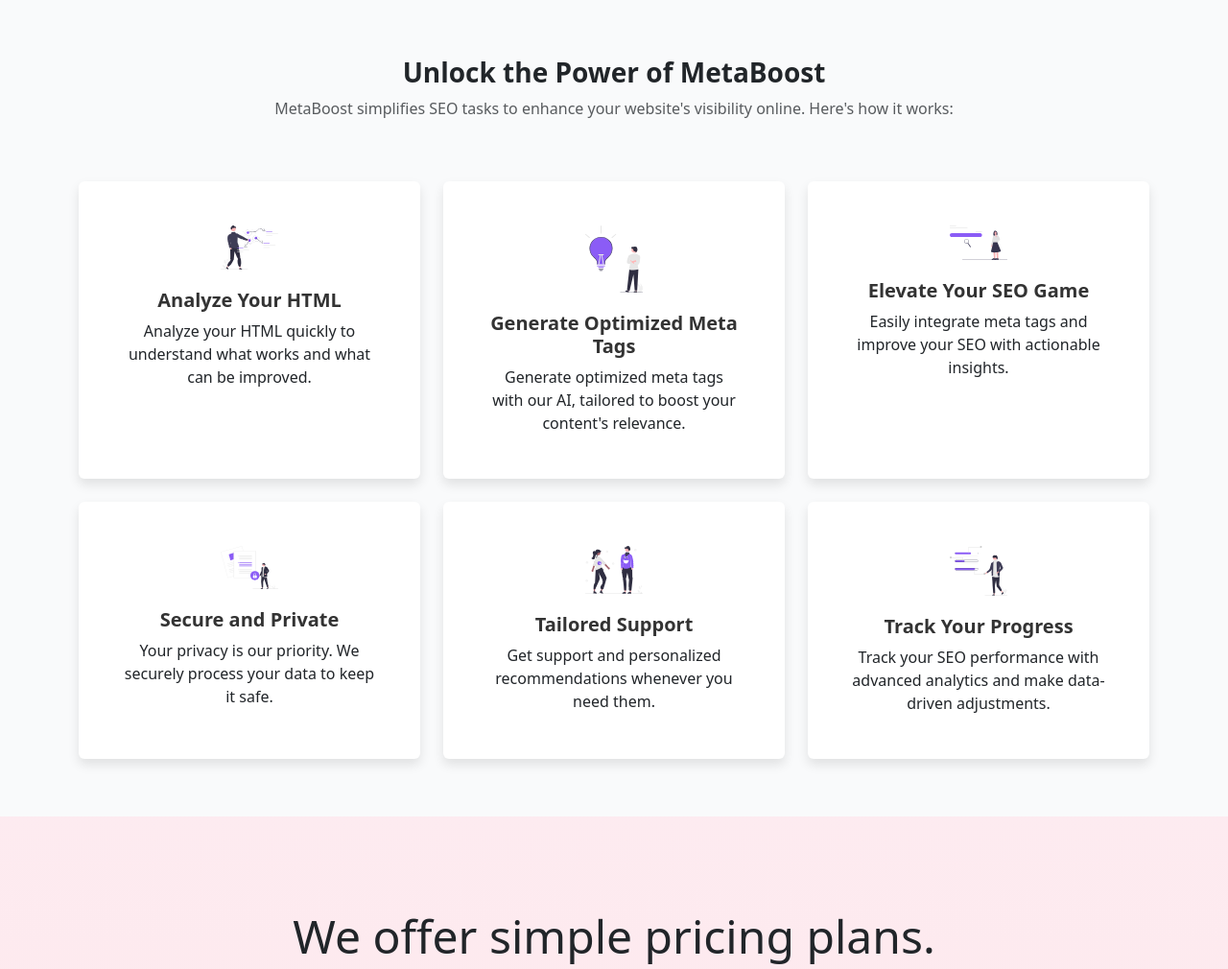
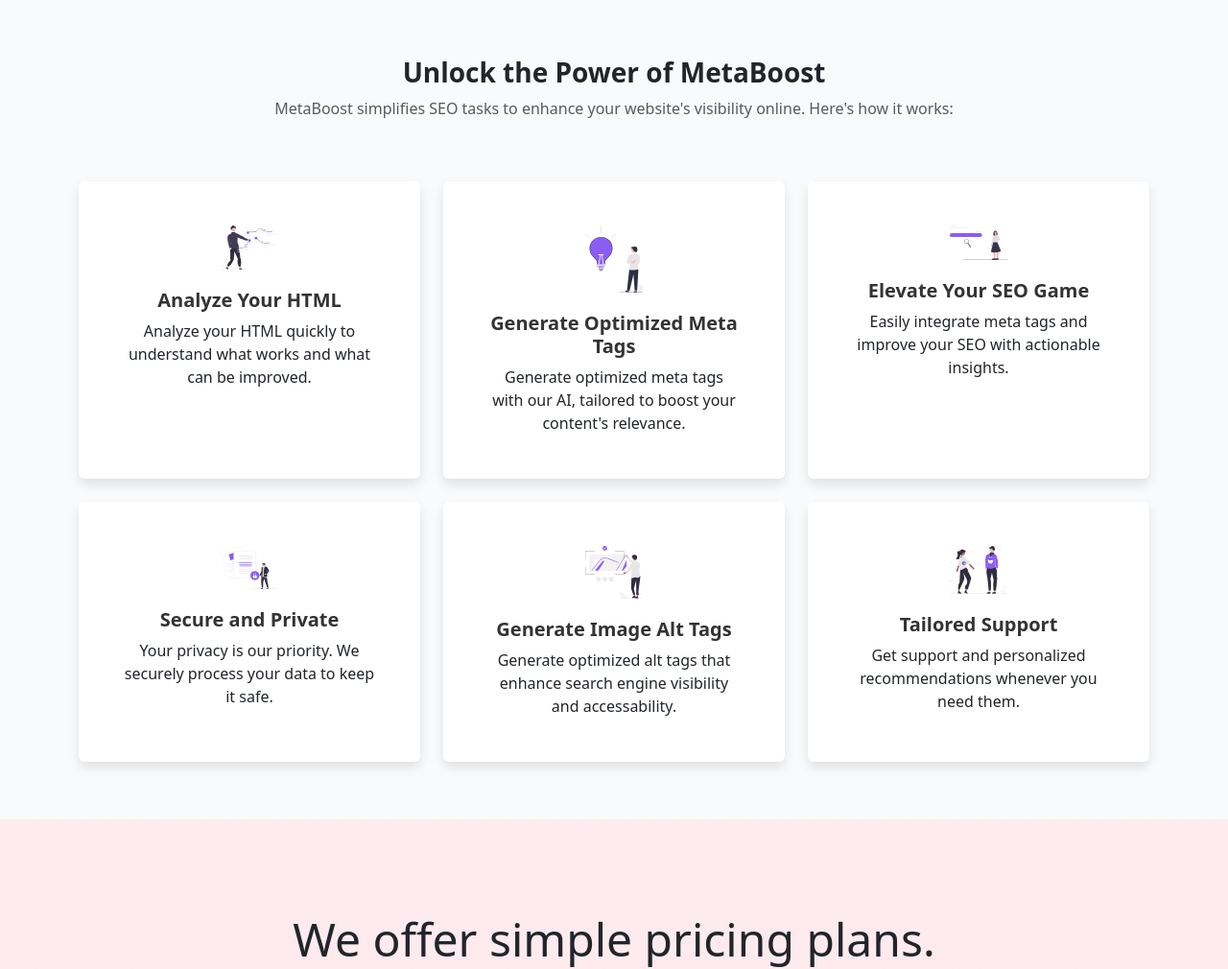
Before and after one commit to KyleSeaford/MetaBoost, a Django app: page / in a window 1280 px wide. Shown: the part 801-1811 px from the top of the page at 96% size. Run offline with Django 5.2, Linux system fonts and the light colour scheme; some libraries are stand-ins or nearby versions.

Commit message:
added alt tag image into features

```diff
--- a/MetaBoost/templates/index.html
+++ b/MetaBoost/templates/index.html
@@ -128,18 +128,18 @@
                         <div class="col">
                             <div class="card feature-card border-0 h-100">
                                 <div class="card-body">
-                                    <img src="{% static 'support.svg' %}" alt="Support icon" class="feature-icon img-fluid">
-                                    <h5 class="feature-title">Tailored Support</h5>
-                                    <p class="card-text">Get support and personalized recommendations whenever you need them.</p>
+                                    <img src="{% static 'image.svg' %}" alt="Alt Tag icon" class="feature-icon img-fluid">
+                                    <h5 class="feature-title">Generate Image Alt Tags</h5>
+                                    <p class="card-text">Generate optimized alt tags that enhance search engine visibility and accessability.</p>
                                 </div>
                             </div>
                         </div>
                         <div class="col">
                             <div class="card feature-card border-0 h-100">
                                 <div class="card-body">
-                                    <img src="{% static 'progress.svg' %}" alt="Track icon" class="feature-icon img-fluid">
-                                    <h5 class="feature-title">Track Your Progress</h5>
-                                    <p class="card-text">Track your SEO performance with advanced analytics and make data-driven adjustments.</p>
+                                    <img src="{% static 'support.svg' %}" alt="Support icon" class="feature-icon img-fluid">
+                                    <h5 class="feature-title">Tailored Support</h5>
+                                    <p class="card-text">Get support and personalized recommendations whenever you need them.</p>
                                 </div>
                             </div>
                         </div>
```
Also changed, not shown: MetaBoost/static/image.svg (added).
